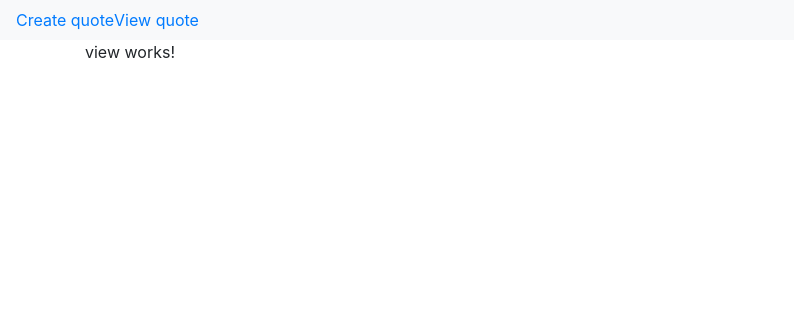
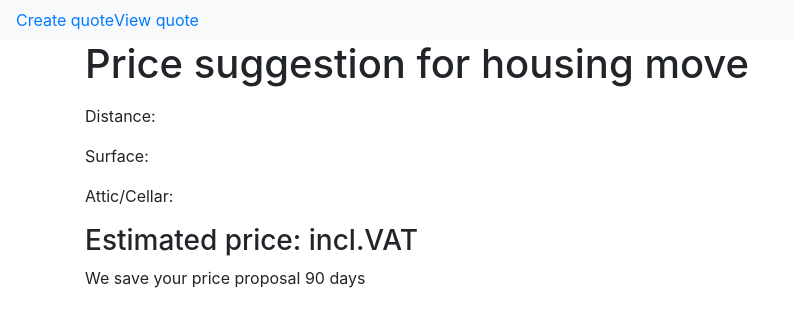
Before and after one commit to pauline-f/moving-quote, an Angular app: page /quote/view in a window 1280 px wide. Shown: the top 326 px of the page, without its empty margins (0-794 px from the left). Built offline with nearby package versions, Linux system fonts and the light colour scheme.

Commit message:
Add View quote with the data

```diff
--- a/src/app/quote/create/create.component.ts
+++ b/src/app/quote/create/create.component.ts
@@ -10,9 +10,14 @@ import { Router } from '@angular/router';
 export class CreateComponent implements OnInit {
 
   createForm: FormGroup;
+  name: string;
+  mail: string;
+  address: string;
   distance: number;
   surface: number;
   atticCellar: number;
+  piano: boolean;
+  packHelpful: boolean;
   totalPrice: number;
 
   constructor(private formBuilder: FormBuilder,
@@ -45,9 +50,14 @@ export class CreateComponent implements OnInit {
     const piano = this.createForm.get('piano').value;
     const packHelpful = this.createForm.get('packHelpful').value;
 
+    this.name = name;
+    this.mail = mail;
+    this.address = address;
     this.distance = distance;
     this.surface = surface;
     this.atticCellar = atticCellar;
+    this.piano = piano;
+    this.packHelpful = packHelpful;
   }
 
   calculateQuote() {
@@ -62,9 +72,10 @@ export class CreateComponent implements OnInit {
 
     console.log(this.totalPrice);
 
-    let dist = this.distance;
-    let surf = this.surface;
-    this.router.navigate(['quote/view', {distance:dist, surface:surf}]);
+
+    this.router.navigate(['quote/view', {name:this.name, mail:this.mail, address:this.address, distance:this.distance,
+                                        surface:this.surface, atticCellar:this.atticCellar, piano:this.piano,
+                                        packHelpful:this.packHelpful, price:this.totalPrice}]);
   }
 
   calculatePriceDistance(distance:number) {
--- a/src/app/quote/view/view.component.html
+++ b/src/app/quote/view/view.component.html
@@ -1,3 +1,20 @@
-<p>
-  view works!
-</p>
+
+
+  <h1>Price suggestion for housing move</h1>
+
+<div>
+  <p>{{ name }}</p>
+  <p>{{ mail }}</p>
+  <p>{{ address }}</p>
+</div>
+
+<div>
+  <p>Distance: {{ distance }}</p>
+  <p>Surface: {{ surface }}</p>
+  <p>Attic/Cellar: {{ atticCellar }}</p>
+</div>
+
+<div>
+  <h3>Estimated price: {{ price }} incl.VAT</h3>
+  <p>We save your price proposal 90 days</p>
+</div>
--- a/src/app/quote/view/view.component.ts
+++ b/src/app/quote/view/view.component.ts
@@ -1,4 +1,5 @@
 import { Component, OnInit } from '@angular/core';
+import { ActivatedRoute } from '@angular/router';
 
 @Component({
   selector: 'app-view',
@@ -6,10 +7,30 @@ import { Component, OnInit } from '@angular/core';
   styleUrls: ['./view.component.css']
 })
 export class ViewComponent implements OnInit {
+  name: string;
+  mail: string;
+  address: string;
+  distance: string;
+  surface: string;
+  atticCellar: string;
+  piano: string;
+  packHelpful: string;
+  price: string;
 
-  constructor() { }
+
+  constructor(private route: ActivatedRoute) { }
 
   ngOnInit() {
+    this.name = this.route.snapshot.paramMap.get('name');
+    this.mail = this.route.snapshot.paramMap.get('mail');
+    this.address = this.route.snapshot.paramMap.get('address');
+    this.distance = this.route.snapshot.paramMap.get('distance');
+    this.surface = this.route.snapshot.paramMap.get('surface');
+    this.atticCellar = this.route.snapshot.paramMap.get('atticCellar');
+    this.piano = this.route.snapshot.paramMap.get('piano');
+    this.packHelpful = this.route.snapshot.paramMap.get('packHelpful');
+    this.price = this.route.snapshot.paramMap.get('price');
+    console.log(this.distance);
+
   }
-
 }
```
